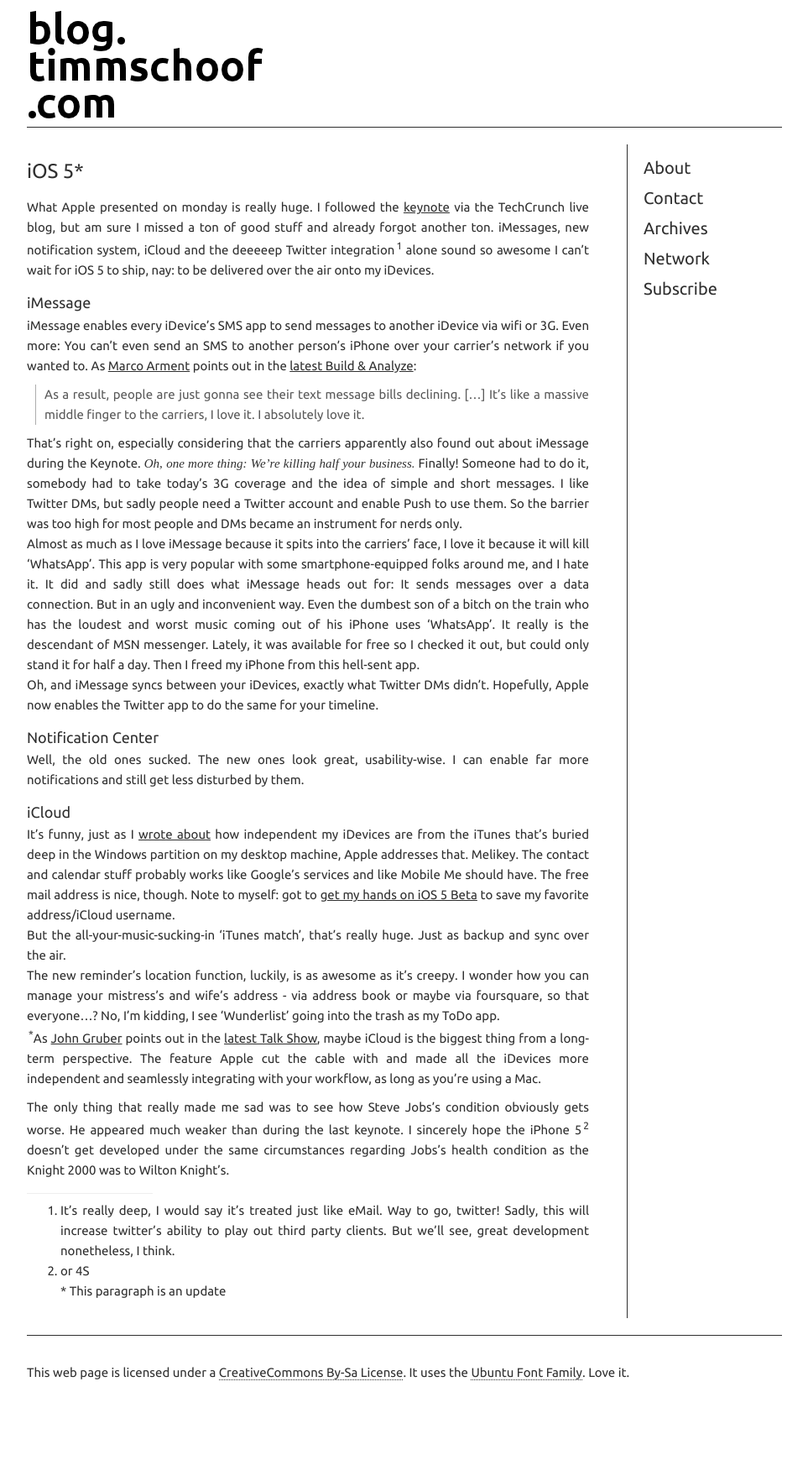
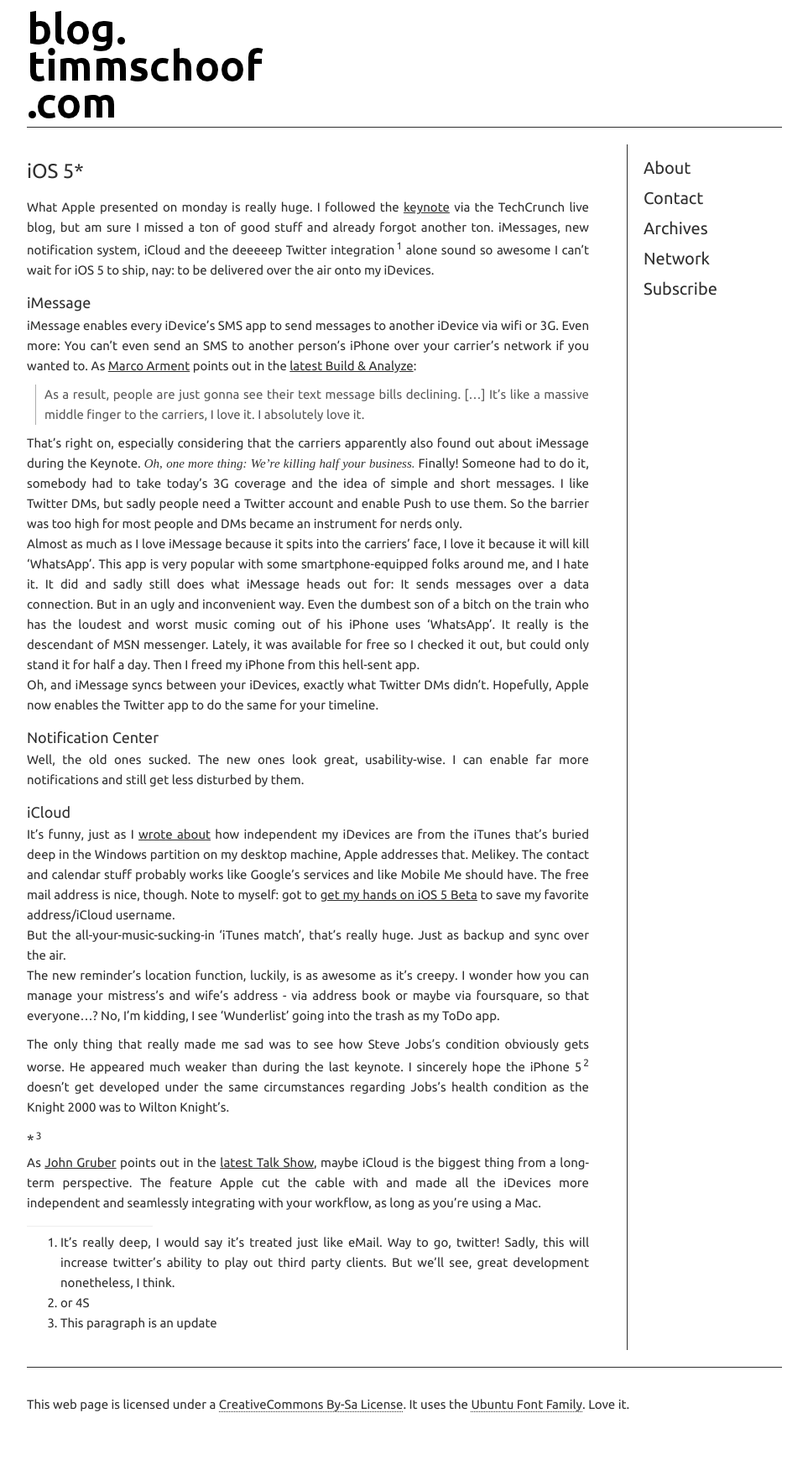
Before and after one commit to tschoof/blog, a Jekyll site: the page built from _posts/2011-06-08-iOS-5.md, in a window 1280 px wide. Shown: the whole page at 84% size, without its empty margins (158-1121 px from the left). Built offline with Jekyll 4.4.1, drawn with Linux system fonts in a browser that asks for light colours; some web fonts are replaced; Markdown is read by kramdown in place of the engine named in the settings; before the commit the page ends 1726 px from its top, so only the background shows below that.

Commit message:
new article

```diff
--- a/_posts/2011-06-08-iOS-5.md
+++ b/_posts/2011-06-08-iOS-5.md
@@ -22,11 +22,13 @@ Well, the old ones sucked. The new ones look great, usability-wise. I can enable
 It's funny, just as I [wrote about](http://blog.timmschoof.com/2011/06/05/my-iOS-workflow/) how independent my iDevices are from the iTunes that's buried deep in the Windows partition on my desktop machine, Apple addresses that. Melikey. The contact and calendar stuff probably works like Google's services and like Mobile Me should have. The free mail address is nice, though. Note to myself: got to [get my hands on iOS 5 Beta](http://www.wired.com/gadgetlab/2011/06/ios5-upgrade-hack/) to save my favorite address/iCloud username.
 But the all-your-music-sucking-in 'iTunes match', that's really huge. Just as backup and sync over the air.
 The new reminder's location function, luckily, is as awesome as it's creepy. I wonder how you can manage your mistress's  and wife's address - via address book or maybe via foursquare, so that everyone...? No, I'm kidding, I see 'Wunderlist' going into the trash as my ToDo app.
-<sup>*</sup>As [John Gruber](http://daringfireball.net/) points out in the [latest Talk Show](http://5by5.tv/talkshow/46), maybe iCloud is the biggest thing from a long-term perspective. The feature Apple cut the cable with and made all the iDevices more independent and seamlessly integrating with your workflow, as long as you're using a Mac.
 
 The only thing that really made me sad was to see how Steve Jobs's condition obviously gets worse. He appeared much weaker than during the last keynote. I sincerely hope the iPhone 5<sup>2</sup> doesn't get developed under the same circumstances regarding Jobs's health condition as the Knight 2000 was to Wilton Knight's.
+
+### \*<sup>3</sup> ###
+As [John Gruber](http://daringfireball.net/) points out in the [latest Talk Show](http://5by5.tv/talkshow/46), maybe iCloud is the biggest thing from a long-term perspective. The feature Apple cut the cable with and made all the iDevices more independent and seamlessly integrating with your workflow, as long as you're using a Mac.
 
 ---
 1. It's really deep, I would say it's treated just like eMail. Way to go, twitter! Sadly, this will increase twitter's ability to play out third party clients. But we'll see, great development nonetheless, I think.
 2. or 4S
-\* This paragraph is an update
+3. This paragraph is an update
```
